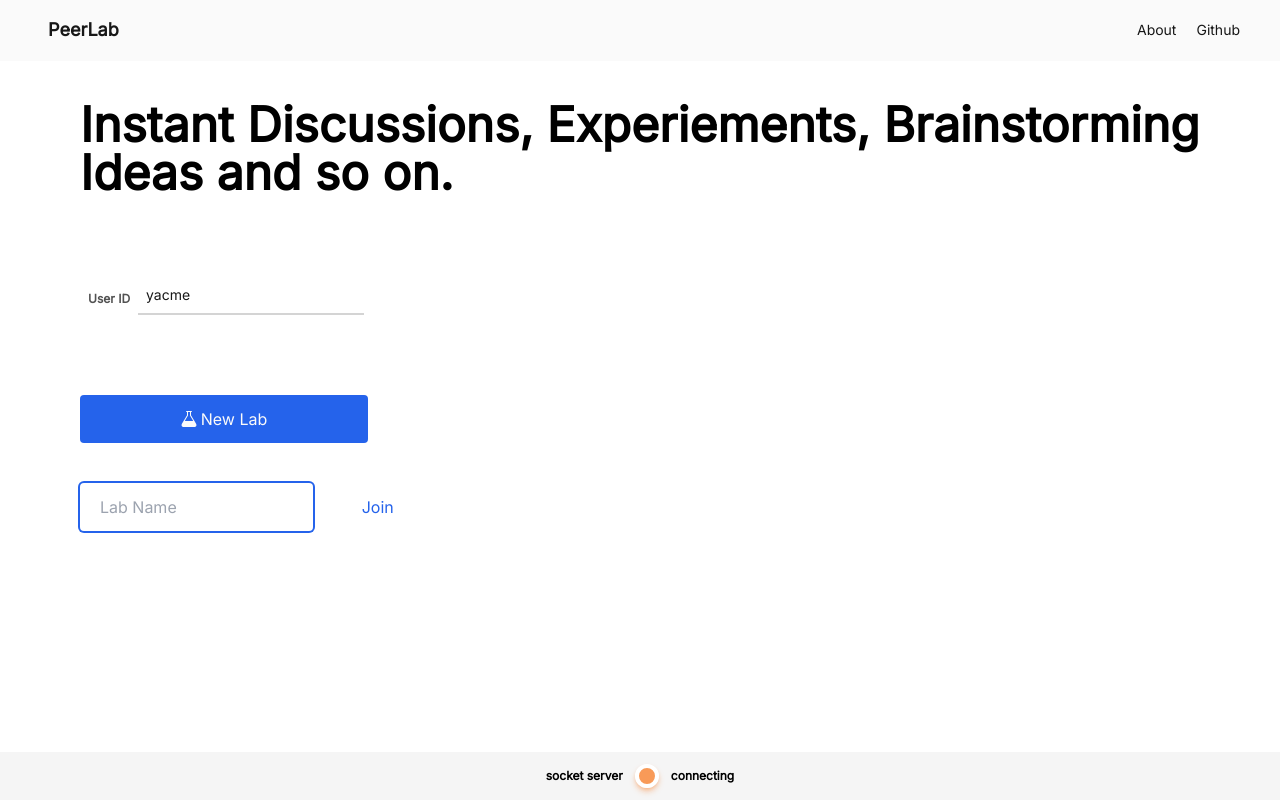
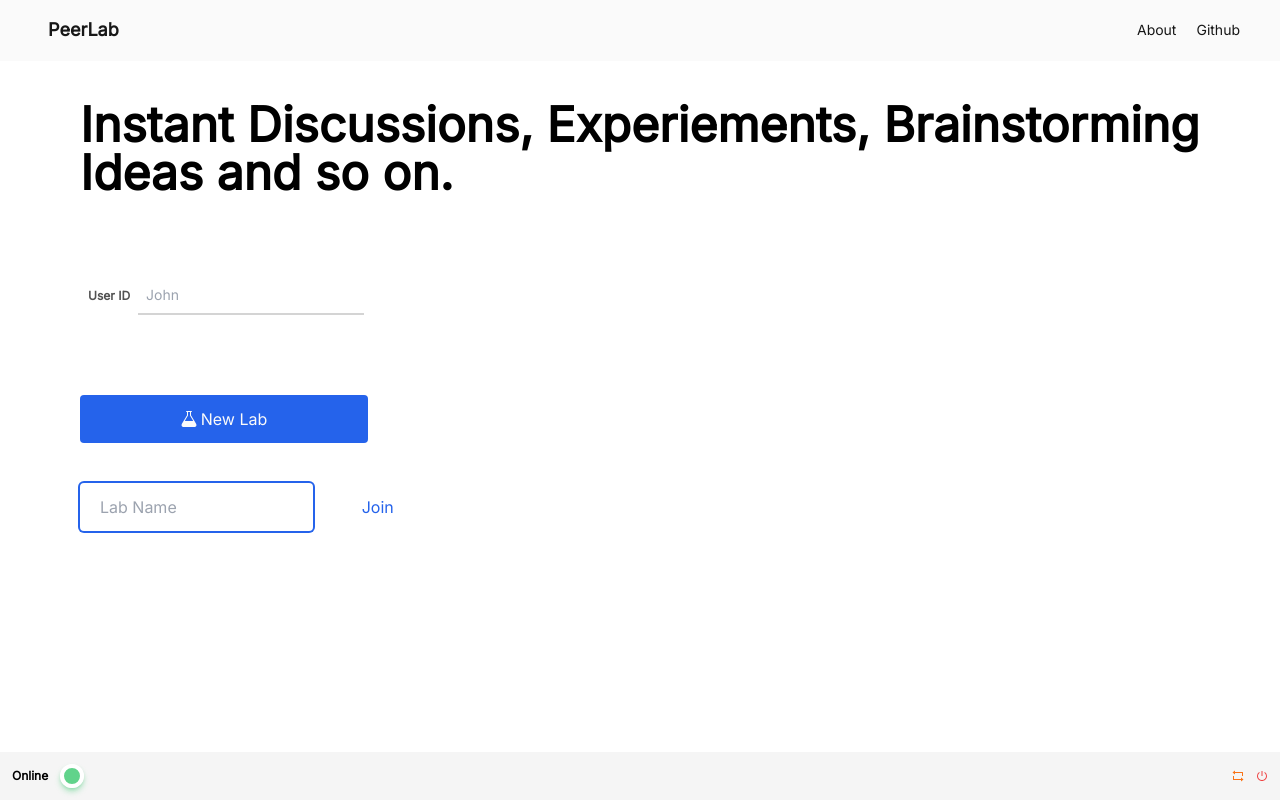
Before and after one commit to sandrinjoy/peerlab, a Next.js app: page / in a window 1280 px wide. Built offline with nearby package versions, Linux system fonts and the light colour scheme; no server answers.

Commit message:
status card

```diff
--- a/app/store.ts
+++ b/app/store.ts
@@ -2,6 +2,7 @@ import { configureStore, ThunkAction, Action } from "@reduxjs/toolkit";
 
 import userReducer from "../features/user/userSlice";
 
+import wsReducer from "../features/ws/wsSlice";
 // redux persist import requirements
 import storage from "redux-persist/lib/storage";
 import { combineReducers } from "redux";
@@ -10,13 +11,14 @@ import { persistReducer, persistStore } from "redux-persist";
 // just to organise reducers into one single reducer
 const reducer = combineReducers({
   user: userReducer,
+  ws: wsReducer,
 });
 
 // probably some default persist format
 const persistConfig = {
   key: "root",
   storage,
-  // blacklist :['whatever reducers not to persist']
+  // blacklist: ["ws"],
 };
 
 const persistedReducer = persistReducer(persistConfig, reducer);
--- /dev/null
+++ b/components/ToastModal/Modal.tsx
@@ -0,0 +1,23 @@
+import { Fragment, useState } from "react";
+import { Dialog, Transition } from "@headlessui/react";
+
+export default function Modal({ visible, type = "default", message = "" }) {
+  return (
+    <Transition
+      show={visible}
+      as={Fragment}
+      enter="ease-out duration-500"
+      enterFrom="opacity-0"
+      enterTo="opacity-100"
+      leave="ease-in duration-500"
+      leaveFrom="opacity-100"
+      leaveTo="opacity-0"
+    >
+      <div className="z-[9999] fixed w-full  left-0      text-start  sm:w-auto bottom-5    ">
+        <div className="w-10/12 p-5 mx-auto bg-neutral-800">
+          <p className="text-sm rounded-lg text-neutral-50">{message}</p>
+        </div>
+      </div>
+    </Transition>
+  );
+}
--- /dev/null
+++ b/components/ToastModal/index.tsx
@@ -0,0 +1 @@
+export { default } from "./Modal";
--- a/components/home/NewLabform.tsx
+++ b/components/home/NewLabform.tsx
@@ -1,39 +1,48 @@
 import React, { useEffect, useRef, useState } from "react";
 import { useRouter } from "next/router";
 import { useAppSelector, useAppDispatch } from "../../app/hooks";
-import { changeId, newId } from "../../features/user/userSlice";
-import { ImLab } from "react-icons/im";
+import { changeName } from "../../features/user/userSlice";
+import { ImCheckmark, ImLab } from "react-icons/im";
+import { FcCheckmark } from "react-icons/fc";
 import { useDispatch } from "react-redux";
+import ToastModal from "../ToastModal";
+import { setSocket } from "../../features/ws/wsSlice";
 export default function NewLabForm() {
   const inputRef = useRef<HTMLInputElement>(null);
   const router = useRouter();
   const [loading, setLoading] = useState(false);
   const dispatch = useDispatch();
+
+  const [toast, setToast] = useState(false);
   const user = useAppSelector((state) => state.user);
+
+  const ws = useAppSelector((state) => state.ws);
   const [error, setError] = useState("");
   const newRoom = () => {
     setLoading(true);
-    if (user.id === "" || inputRef.current?.value === "") {
+    if (user.name === "" || inputRef.current?.value === "") {
       setError(
-        "sorry, we dont allow either of user Id or Lab name to be empty"
+        "sorry, we dont allow either of user name or Lab name to be empty"
       );
+      setToast(true);
+      setTimeout(() => {
+        setToast(false);
+      }, 5000);
       setLoading(false);
       return;
     }
-
-    router.push(`/lab/${inputRef.current.value}`);
+    ws.currentWS.send(
+      JSON.stringify({ id: inputRef.current?.value, users: [user] })
+    );
+    // router.push(`/lab/${inputRef.current.value}`);
   };
 
   useEffect(() => {
     inputRef.current?.focus();
-    if (user.id === "") {
-      dispatch(newId());
-    }
   }, []);
-
   return (
     <>
-      <div className="flex flex-wrap items-end justify-start ">
+      <div className="flex flex-wrap items-center justify-start ">
         <label
           htmlFor="userInput"
           className="p-2 text-xs font-bold transition-all text-neutral-600 "
@@ -44,8 +53,8 @@ export default function NewLabForm() {
           type="text"
           name="userInput"
           placeholder="John"
-          defaultValue={user.id}
-          onChange={(e) => dispatch(changeId(e.currentTarget.value))}
+          defaultValue={user.name}
+          onChange={(e) => dispatch(changeName(e.currentTarget.value))}
           className="w-full p-2 text-sm transition border-b-2 sm:w-auto border-neutral-300 text-neutral-900 hover:border-blue-600/50 focus:outline-none focus:border-blue-600"
         />
       </div>
@@ -63,7 +72,7 @@ export default function NewLabForm() {
         </button>
 
         {/* Join lab action */}
-        <div className="flex flex-col items-start justify-start flex-grow w-full gap-10">
+        <div className="flex flex-col items-start justify-start w-full gap-10">
           <div className="flex flex-wrap justify-start gap-3 mx-auto sm:mx-0">
             <input
               type="text"
@@ -102,13 +111,9 @@ export default function NewLabForm() {
               ></path>
             </svg>
           )}
-          {!loading && error !== "" && (
-            <span className="p-3 text-sm font-normal text-red-500 rounded-lg bg-neutral-50">
-              {error}
-            </span>
-          )}
         </div>
       </div>
+      <ToastModal visible={toast} message={error} />
     </>
   );
 }
--- a/components/socketStatus/StateBubble.tsx
+++ b/components/socketStatus/StateBubble.tsx
@@ -4,17 +4,15 @@ type AppProps = { socketStatus: ISocketStatus };
 const StateBubble = ({ socketStatus }: AppProps) => {
   return (
     <>
+      {socketStatus ? "Online" : "Offline"}
       <div
         className={
-          (socketStatus === "connecting"
-            ? " shadow-orange-500/40 bg-orange-500/70 "
-            : socketStatus === "connected"
+          (socketStatus
             ? " shadow-green-500/40 bg-green-500/70 "
             : " shadow-red-500/40 bg-red-500/70 ") +
           "p-2 transition duration-500 ease-in-out border-4 border-white rounded-full shadow-md group gradientBorder "
         }
       ></div>
-      {socketStatus}
     </>
   );
 };
--- a/components/socketStatus/StatusCard.tsx
+++ b/components/socketStatus/StatusCard.tsx
@@ -1,36 +1,66 @@
 import React, { useEffect, useRef, useState } from "react";
+import { useDispatch } from "react-redux";
+import { useAppDispatch, useAppSelector } from "../../app/hooks";
+import { setSocket, setStatus } from "../../features/ws/wsSlice";
 import StateBubble from "./StateBubble";
+import { RiRepeatLine, RiShutDownLine } from "react-icons/ri";
+export default function StatusCard() {
+  const [userId, setUserId] = useState(null);
+  const ws = useAppSelector((state) => state.ws);
+  const user = useAppSelector((state) => state.user);
+  const [reset, setReset] = useState(false);
+  const dispatch = useDispatch();
 
-export default function StatusCard() {
-  const [socketStatus, setSocketStatus] =
-    useState<ISocketStatus>("disconnected");
-  const [serverMessage, setServerMessage] = useState(null);
-  const ws = useRef(null);
+  // function for wsOpen
+  const wsSendMessage = (msg) => {
+    try {
+      ws.currentWS.send(JSON.stringify(msg));
+    } catch {}
+  };
+
+  const wsOpen = () => {
+    wsSendMessage(user);
+    dispatch(setStatus(true));
+  };
+
+  const wsReceiveMessage = (msg) => {
+    msg = JSON.parse(msg);
+    if (msg.type === "ID_GENERATED") {
+      setUserId(msg.body.id);
+    }
+    console.log(msg.data);
+  };
+  const wsClose = () => {
+    try {
+      ws.currentWS.close();
+      dispatch(setSocket({ currentWS: null, status: false }));
+    } catch {}
+  };
   useEffect(() => {
-    ws.current = new WebSocket(process.env.NEXT_PUBLIC_WSS);
-    setSocketStatus("connecting");
-    ws.current.onopen = () => {
-      ws.current.send("hi");
-      setSocketStatus("connected");
+    const newWS = () => {
+      const tws = new WebSocket(process.env.NEXT_PUBLIC_WSS);
+      tws.onopen = wsOpen;
+      tws.onmessage = wsReceiveMessage;
+      tws.onclose = wsClose;
+      dispatch(setSocket({ currentWS: tws, status: true }));
     };
-    ws.current.onmessage = (message) => {
-      setServerMessage(message.data);
-    };
-    ws.current.onclose = () => {
-      setSocketStatus("disconnected");
-    };
-    const wsCurrent = ws.current;
-    return () => {
-      wsCurrent.close();
-    };
-  }, []);
+    newWS();
+  }, [reset]);
 
   return (
-    <div className="fixed bottom-0 flex flex-col items-center justify-center w-full gap-3 p-3 overflow-hidden text-xs font-semibold transition bg-neutral-100 ">
+    <div className="fixed bottom-0 flex items-center justify-between w-full gap-3 p-3 overflow-hidden text-xs font-semibold transition bg-neutral-100 ">
       <div className="flex items-center justify-center gap-3">
-        socket server <StateBubble socketStatus={socketStatus} />
+        <StateBubble socketStatus={ws.status} />
       </div>
-      {serverMessage}
+      {/* {userId} */}
+      <div className="flex items-center justify-center gap-3">
+        <button onClick={() => setReset(!reset)}>
+          <RiRepeatLine className="text-orange-500" />
+        </button>
+        <button onClick={wsClose}>
+          <RiShutDownLine className="text-red-500" />
+        </button>
+      </div>
     </div>
   );
 }
--- /dev/null
+++ b/features/ws/wsSlice.tsx
@@ -0,0 +1,30 @@
+import { createSlice, PayloadAction } from "@reduxjs/toolkit";
+// type message = {
+//   id: number;
+//   message: string;
+//   sender: string;
+//   room: string;
+// };
+// type Socket = {
+//   id: string;
+//   messages: message[];
+// };
+type wsState = { currentWS: null | WebSocket; status: boolean };
+
+const initialState: wsState = { currentWS: null, status: false };
+
+export const wsSlice = createSlice({
+  name: "ws",
+  initialState,
+  reducers: {
+    setSocket: (state, action: PayloadAction<wsState>) => action.payload,
+    setStatus: (state, action: PayloadAction<boolean>) => {
+      return { currentWS: state.currentWS, status: action.payload };
+    },
+  },
+});
+
+// export reducers of the reservationsslice Object, which is basically functions
+export default wsSlice.reducer;
+// export actions
+export const { setSocket, setStatus } = wsSlice.actions;
--- a/package.json
+++ b/package.json
@@ -9,6 +9,7 @@
     "lint": "next lint"
   },
   "dependencies": {
+    "@headlessui/react": "^1.5.0",
     "@reduxjs/toolkit": "^1.8.0",
     "nanoid": "^3.3.1",
     "next": "12.1.0",
--- a/types.d.ts
+++ b/types.d.ts
@@ -1 +1 @@
-type ISocketStatus = "connecting" | "connected" | "disconnected";
+type ISocketStatus = boolean;
```
Also changed, not shown: features/user/userSlice.ts (+6 -9 lines), 1 other file (tests, documents, lock files or other folders).
